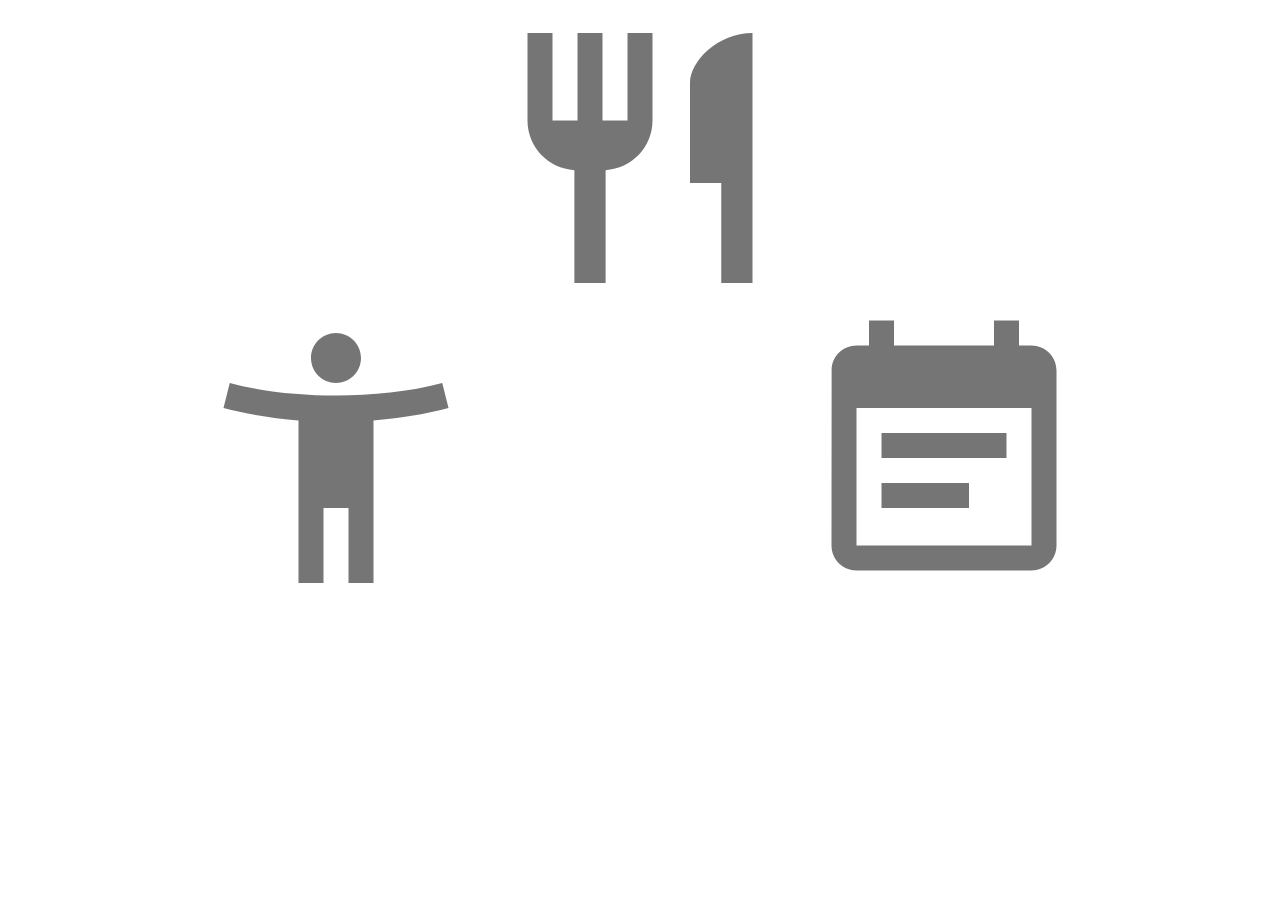
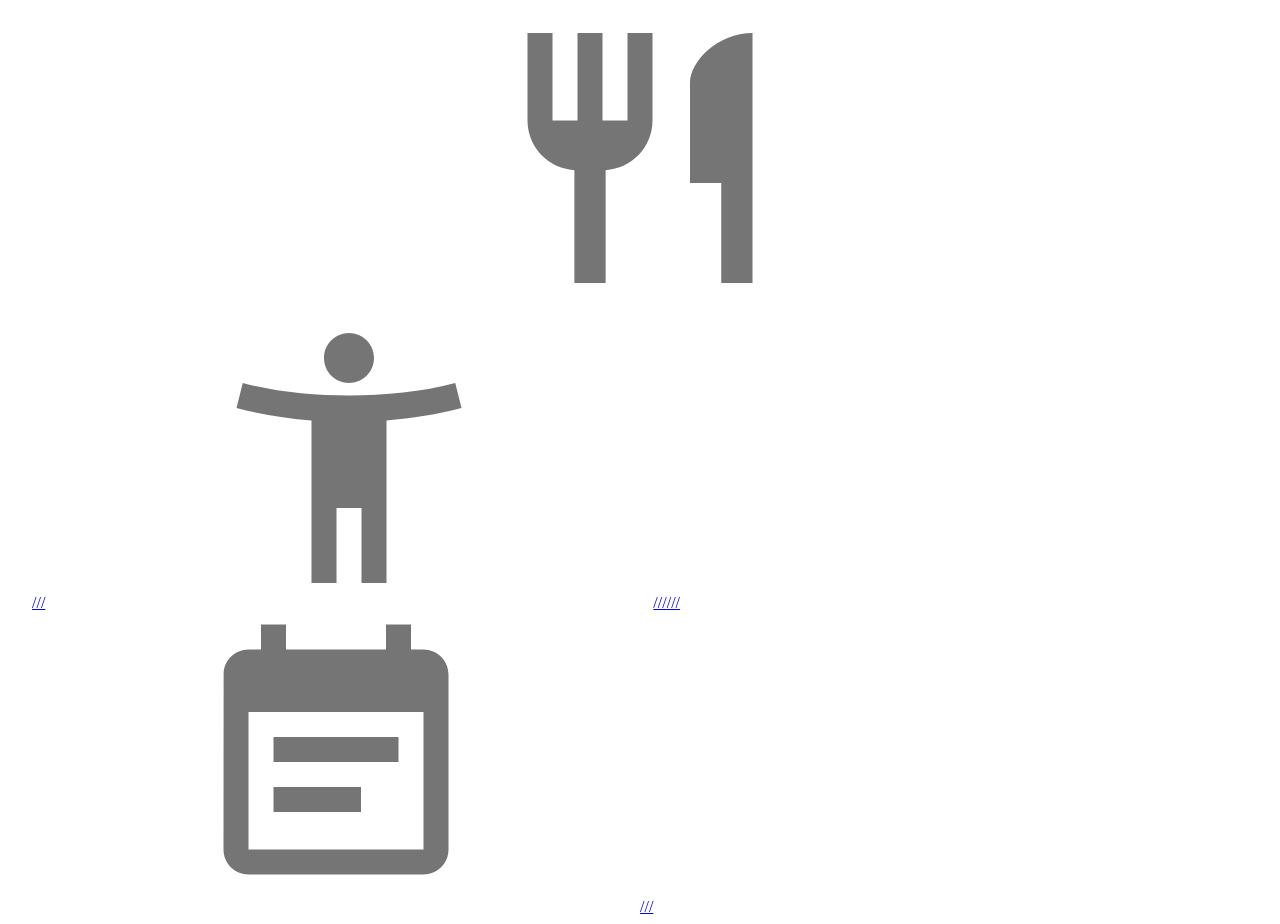
Before and after one commit to koushisa/diet, a React (Create React App) app: page /home in a window 1280 px wide. Before the commit the page ends 800 px from the top, so only its background shows below. Built offline with nearby package versions, Linux system fonts and the light colour scheme.

Commit message:
add slash

```diff
--- a/src/components/home/Home.tsx
+++ b/src/components/home/Home.tsx
@@ -15,16 +15,20 @@ export default function Home() {
         </Box>
       </Link>
       <Link to="/weight" role="button">
+        ///
         <AccessibilityNew
           color="action"
           style={{ width: "50%", height: 300 }}
         ></AccessibilityNew>
+        ///
       </Link>
       <Link to="/food-menu" role="button">
+        ///
         <EventNote
           color="action"
           style={{ width: "50%", height: 300 }}
         ></EventNote>
+        ///
       </Link>
     </React.Fragment>
   );
```
